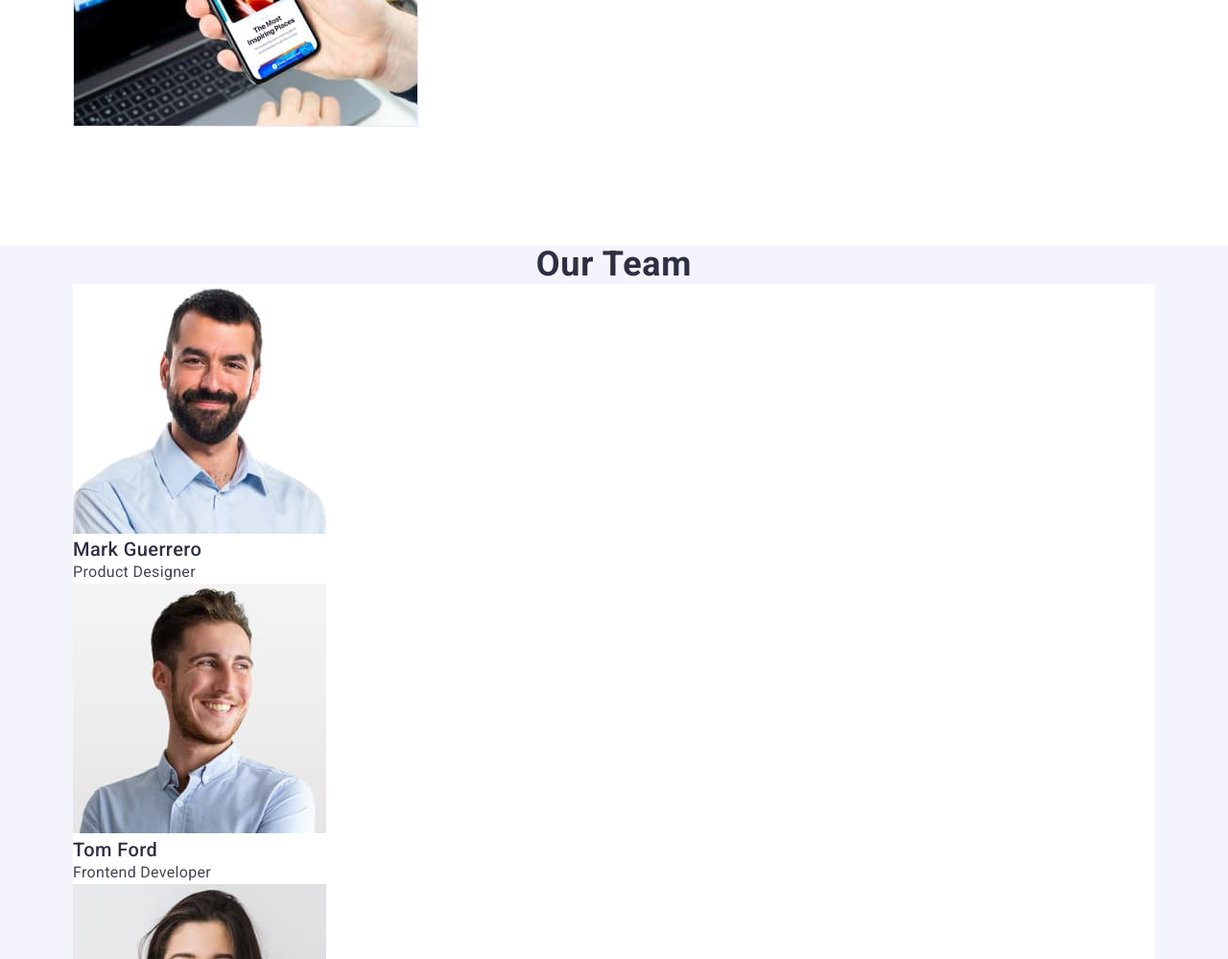
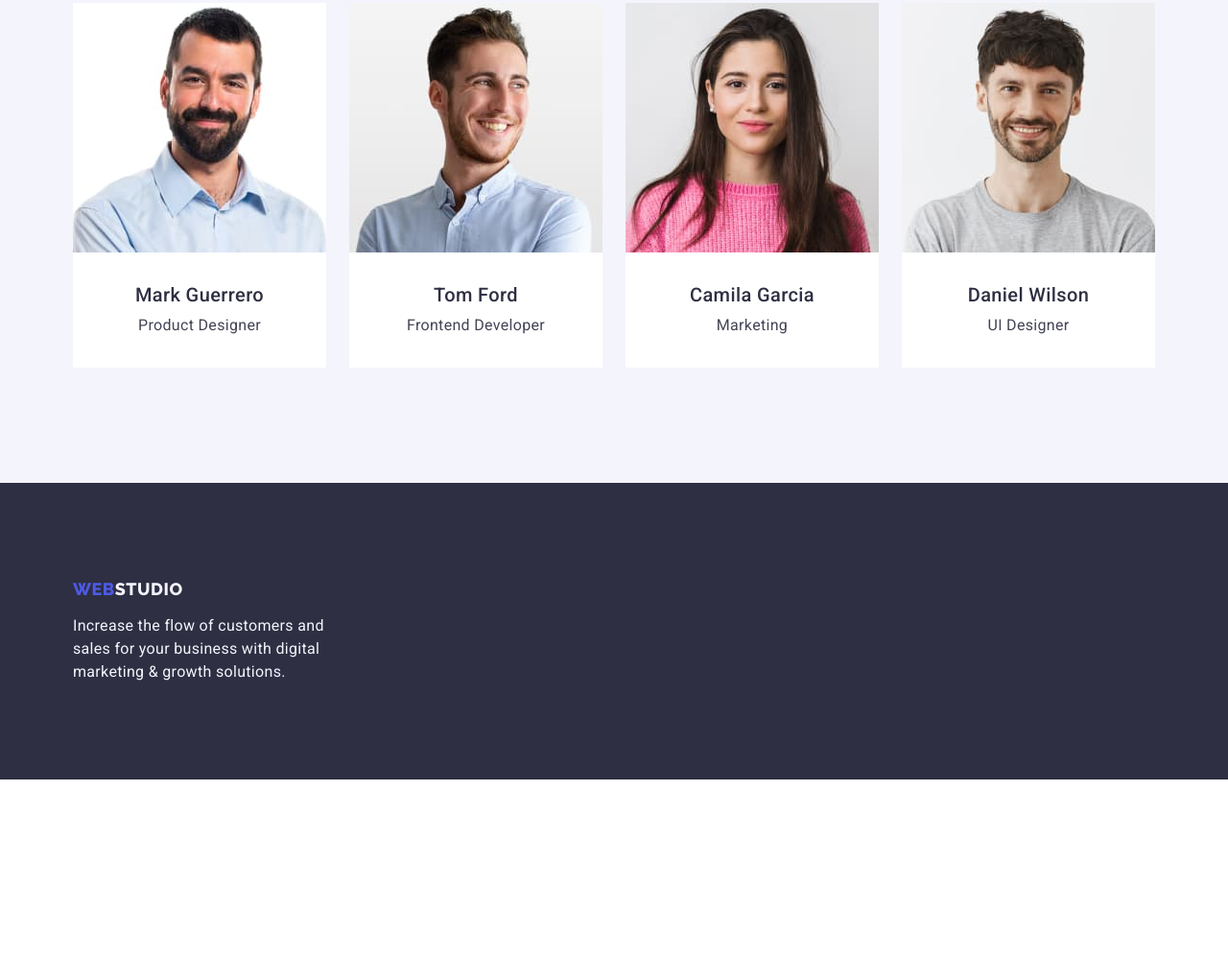
Before and after one commit to dimasalabai/goit-markup-hw-03, a plain HTML site: page index.html in a window 1280 px wide. Shown: the part 1801-2800 px from the top of the page at 96% size. After the commit the page ends 2613 px from the top, so only its background shows below. Drawn offline with nearby package versions, Linux system fonts and the light colour scheme.

Commit message:
update styles for index.html

```diff
--- a/css/style.css
+++ b/css/style.css
@@ -40,7 +40,21 @@ button {
 	cursor: pointer;
 }
 
+img {
+	display: block;
+}
+
 /* ----------COMPONENTS STTYLES------------- */
+
+.wrapper {
+	min-height: 100vh;
+	display: flex;
+	flex-direction: column;
+}
+
+.main {
+	flex-grow: 1;
+}
 
 .container {
 	max-width: 1158px;
@@ -202,13 +216,18 @@ button {
 
 /* -------Advantages-------------- */
 .advantages {
+	padding-top: 120px;
 }
 
 .advantages-list {
+	display: flex;
+	gap: 24px;
 }
 .advantages-item {
+	width: calc((100% - 3 * 24px) / 4);
 }
 .advantages-subtile {
+	margin-bottom: 8px;
 }
 
 .advantages-text {
@@ -220,36 +239,51 @@ button {
 }
 
 .about-title {
+	margin-bottom: 72px;
 }
 
 .about-list {
+	display: flex;
+	gap: 24px;
 }
+
 .about-item {
+	width: calc((100% - 2 * 24px) / 3);
+}
+.about-item img {
+	width: 100%;
+	height: 100%;
+	object-fit: cover;
 }
 
 /* --------Team---------- */
 
 .team {
 	background-color: #f4f4fd;
+	padding: 120px 0;
 }
+
 .team-title {
+	margin-bottom: 72px;
 }
-.title {
-}
+
 .team-list {
-}
-.list {
+	display: flex;
+	gap: 24px;
 }
 .team-item {
 	background-color: #ffff;
 }
+.team-content {
+	padding: 32px 0;
+	display: flex;
+	flex-direction: column;
+	gap: 8px;
+	align-items: center;
+}
 .team-subtitle {
 }
-.subtitle {
-}
 .team-text {
-}
-.text {
 }
 
 /* !--------PAGE------------- */
@@ -289,6 +323,7 @@ button {
 
 /* -------FOOTER------------ */
 .footer {
+	padding: 100px 0;
 	background-color: var(--second-text);
 }
 .footer-logo {
@@ -306,4 +341,7 @@ button {
 }
 .footer-text {
 	color: var(--bg-button);
+
+	margin-top: 16px;
+	max-width: 264px;
 }
--- a/index.html
+++ b/index.html
@@ -21,6 +21,7 @@
 	</head>
 
 	<body>
+		<div class="wrapper">
 			<header class="header">
 				<div class="container header-container">
 					<nav class="header-nav">
@@ -80,8 +81,8 @@
 							<li class="advantages-item">
 								<h3 class="advantages-subtile subtitle">Punctuality</h3>
 								<p class="advantages-text text">
-								Bring the key message to the brand's audience for the best price
-								within the shortest possible time.
+									Bring the key message to the brand's audience for the best
+									price within the shortest possible time.
 								</p>
 							</li>
 							<li class="advantages-item">
@@ -94,8 +95,8 @@
 							<li class="advantages-item">
 								<h3 class="advantages-subtile subtitle">Technologies</h3>
 								<p class="advantages-text text">
-								Design practice focused on digital experiences. We bring forth a
-								deep passion for problem-solving.
+									Design practice focused on digital experiences. We bring forth
+									a deep passion for problem-solving.
 								</p>
 							</li>
 						</ul>
@@ -131,8 +132,11 @@
 									alt="person"
 									width="264"
 								/>
+
+								<div class="team-content">
 									<h3 class="team-subtitle subtitle">Mark Guerrero</h3>
 									<p class="team-text text">Product Designer</p>
+								</div>
 							</li>
 							<li class="team-item">
 								<img
@@ -140,8 +144,10 @@
 									alt="person"
 									width="264"
 								/>
+								<div class="team-content">
 									<h3 class="team-subtitle subtitle">Tom Ford</h3>
 									<p class="team-text text">Frontend Developer</p>
+								</div>
 							</li>
 							<li class="team-item">
 								<img
@@ -149,8 +155,10 @@
 									alt="person"
 									width="264"
 								/>
+								<div class="team-content">
 									<h3 class="team-subtitle subtitle">Camila Garcia</h3>
 									<p class="team-text text">Marketing</p>
+								</div>
 							</li>
 							<li class="team-item">
 								<img
@@ -158,8 +166,10 @@
 									alt="person"
 									width="264"
 								/>
+								<div class="team-content">
 									<h3 class="team-subtitle subtitle">Daniel Wilson</h3>
 									<p class="team-text text">UI Designer</p>
+								</div>
 							</li>
 						</ul>
 					</div>
@@ -176,5 +186,6 @@
 					</p>
 				</div>
 			</footer>
+		</div>
 	</body>
 </html>
```
Lines whose indentation alone changed are shown as unchanged.
